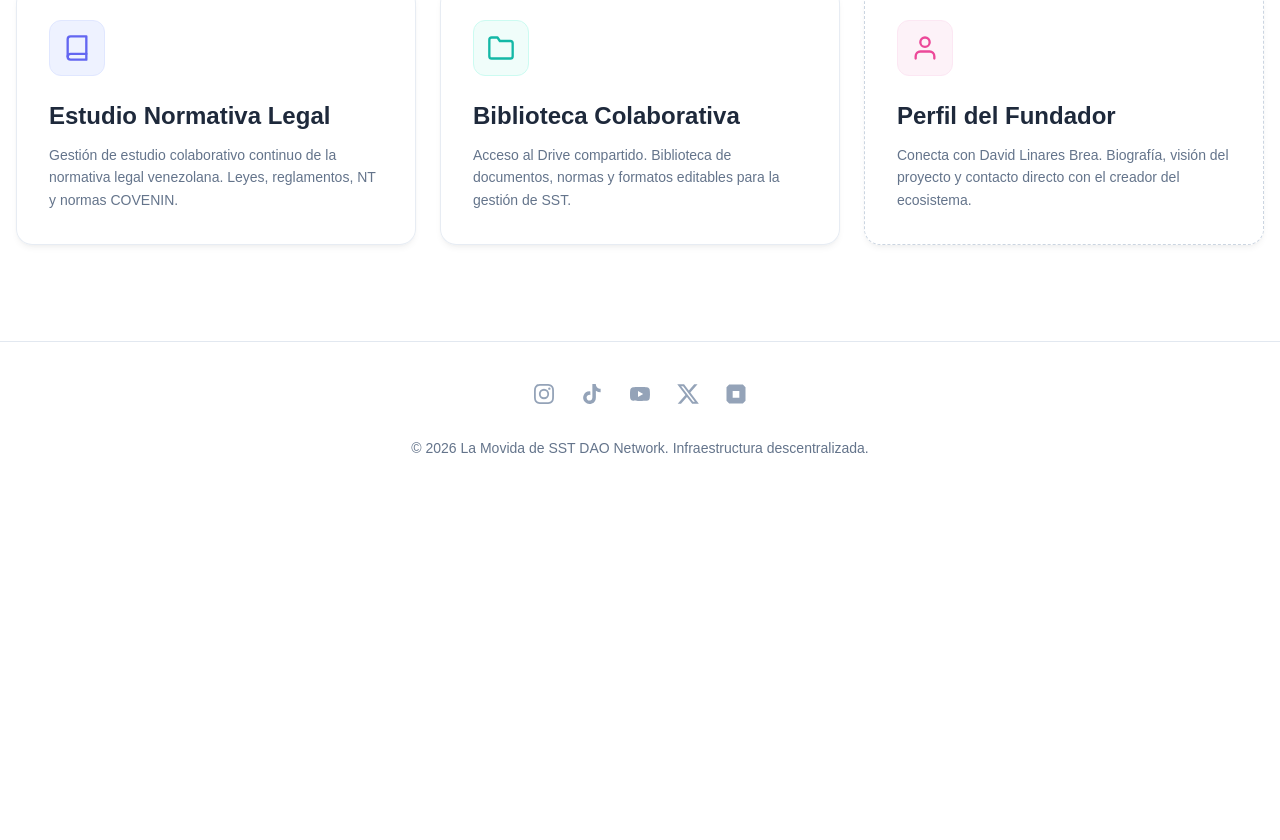
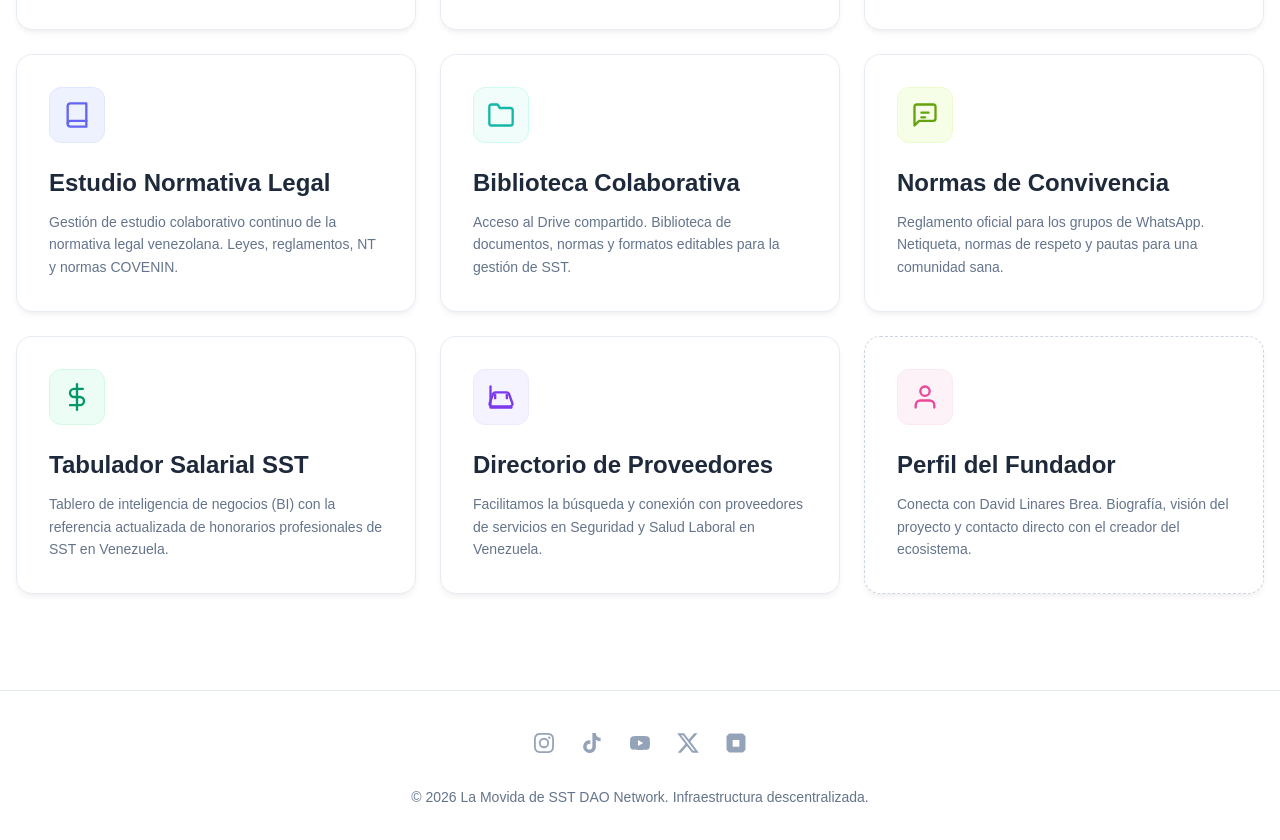
Before and after one commit to movidasst/principal, a plain HTML site: page index.html in a window 1280 px wide. Shown: the part 1172-2012 px from the top of the page. Before the commit the page ends 1670 px from the top, so only its background shows below. Drawn offline with nearby package versions, Linux system fonts and the light colour scheme.

Commit message:
Refactor HTML structure and improve styling

```diff
--- a/index.html
+++ b/index.html
@@ -22,7 +22,7 @@
     <!-- 4. PERFORMANCE: Preconexión a CDNs -->
     <link rel="preconnect" href="https://fonts.googleapis.com">
     <link rel="preconnect" href="https://fonts.gstatic.com" crossorigin>
-    <link rel="preconnect" href="https://assets.poap.xyz"> <!-- Acelera la carga del logo -->
+    <link rel="preconnect" href="https://assets.poap.xyz">
 
     <!-- Fuente Outfit (Google Fonts) -->
     <link href="https://fonts.googleapis.com/css2?family=Outfit:wght@300;400;500;700;800&display=swap" rel="stylesheet">
@@ -67,23 +67,21 @@
         }
 
         /* 5. UI: Scrollbar Personalizado */
-        /* Webkit (Chrome, Safari, Edge) */
         ::-webkit-scrollbar {
             width: 10px;
         }
         ::-webkit-scrollbar-track {
-            background: #f1f5f9; /* Slate 100 - Muy sutil */
+            background: #f1f5f9;
         }
         ::-webkit-scrollbar-thumb {
-            background: #cbd5e1; /* Slate 300 - Gris suave por defecto */
+            background: #cbd5e1;
             border-radius: 5px;
-            border: 2px solid #f1f5f9; /* Espacio alrededor para que flote */
+            border: 2px solid #f1f5f9;
             transition: background 0.3s;
         }
         ::-webkit-scrollbar-thumb:hover {
-            background: #00b050; /* Brand Color - Verde al interactuar */
+            background: #00b050;
         }
-        /* Firefox */
         html {
             scrollbar-width: thin;
             scrollbar-color: #cbd5e1 #f1f5f9;
@@ -92,11 +90,9 @@
         /* 1. Fondo de Grid Tecnológico (Versión Clara Restaurada) */
         .tech-grid {
             background-size: 40px 40px;
-            /* Líneas grises muy suaves y elegantes */
             background-image:
                 linear-gradient(to right, rgba(15, 23, 42, 0.03) 1px, transparent 1px),
                 linear-gradient(to bottom, rgba(15, 23, 42, 0.03) 1px, transparent 1px);
-            /* Mascara para desvanecer bordes suavemente */
             mask-image: radial-gradient(ellipse 80% 60% at 50% 0%, black 40%, transparent 100%);
             height: 100vh;
             width: 100%;
@@ -178,14 +174,30 @@
             DAO Organización Autónoma Descentralizada
         </div>
 
-        <h1 class="mb-6 text-4xl font-extrabold tracking-tight leading-tight md:text-6xl lg:text-7xl text-slate-900">
+        <h1 class="mb-8 text-4xl font-extrabold tracking-tight leading-tight md:text-6xl lg:text-7xl text-slate-900">
             La Movida de SST <br>
             <span class="text-transparent bg-clip-text bg-gradient-to-r from-brand to-emerald-500">DAO Network</span>
         </h1>
 
-        <p class="mb-8 text-lg font-normal text-slate-600 lg:text-xl sm:px-16 lg:px-48 max-w-4xl mx-auto">
-            Tu punto de acceso al ecosistema descentralizado más completo. Gestiona tu identidad Web3, fórmate en nuestra Academia, consulta la biblioteca normativa colaborativa y conecta con profesionales certificados. Todo en un entorno seguro, transparente y gobernado por la comunidad.
-        </p>
+        <!-- Párrafo Destacado con Diseño Visual Mejorado -->
+        <div class="mb-12 max-w-4xl mx-auto relative group cursor-default">
+            <!-- Efecto de resplandor sutil detrás -->
+            <div class="absolute -inset-1 bg-gradient-to-r from-brand/20 via-slate-200 to-brand/20 rounded-2xl blur opacity-20 group-hover:opacity-40 transition duration-700"></div>
+
+            <!-- Contenedor principal de vidrio -->
+            <div class="relative bg-white/70 backdrop-blur-md border border-white/60 rounded-2xl p-6 md:p-8 shadow-[0_8px_30px_rgb(0,0,0,0.04)]">
+                <p class="text-lg md:text-xl text-slate-600 leading-relaxed font-light">
+                    Tu punto de acceso al <span class="font-semibold text-slate-800">ecosistema descentralizado</span> más completo.
+                    Gestiona tu <span class="text-brand font-medium bg-brand/5 px-2 py-0.5 rounded-md decoration-clone">identidad Web3</span>, fórmate en nuestra Academia, consulta la biblioteca normativa colaborativa y conecta con profesionales de SST.
+                </p>
+
+                <!-- Línea final destacada como "Sello de Garantía" -->
+                <div class="mt-5 pt-5 border-t border-slate-200/60 flex flex-col md:flex-row items-center justify-center gap-2 text-sm font-medium text-slate-500">
+                    <svg class="w-5 h-5 text-brand" fill="none" viewBox="0 0 24 24" stroke="currentColor" stroke-width="2"><path stroke-linecap="round" stroke-linejoin="round" d="M9 12l2 2 4-4m6 2a9 9 0 11-18 0 9 9 0 0118 0z" /></svg>
+                    <span>Todo en un entorno <span class="text-slate-700">seguro</span>, <span class="text-slate-700">transparente</span> y <span class="text-slate-700">gobernado por la comunidad</span>.</span>
+                </div>
+            </div>
+        </div>
     </header>
 
     <!-- GRID DE NAVEGACIÓN (Los Satélites) -->
@@ -248,7 +260,7 @@
                 </p>
             </a>
 
-            <!-- 6. INSCRIPCIONES CURSOS (NUEVO) -->
+            <!-- 6. INSCRIPCIONES CURSOS -->
             <a href="https://inscripciones.movidasst.com/" class="glass-card p-8 rounded-2xl group block">
                 <div class="w-14 h-14 bg-red-50 border border-red-100 rounded-xl flex items-center justify-center mb-6 text-red-500 group-hover:bg-brand group-hover:border-brand group-hover:text-white transition-all duration-300">
                     <svg xmlns="http://www.w3.org/2000/svg" width="28" height="28" viewBox="0 0 24 24" fill="none" stroke="currentColor" stroke-width="2" stroke-linecap="round" stroke-linejoin="round"><path d="M11 4H4a2 2 0 0 0-2 2v14a2 2 0 0 0 2 2h14a2 2 0 0 0 2-2v-7"/><path d="M18.5 2.5a2.121 2.121 0 0 1 3 3L12 15l-4 1 1-4 9.5-9.5z"/></svg>
@@ -281,7 +293,41 @@
                 </p>
             </a>
 
-            <!-- 9. PERFIL DEL CREADOR -->
+            <!-- 9. NORMAS DE CONVIVENCIA -->
+            <a href="https://normas.movidasst.com/" class="glass-card p-8 rounded-2xl group block">
+                <div class="w-14 h-14 bg-lime-50 border border-lime-100 rounded-xl flex items-center justify-center mb-6 text-lime-600 group-hover:bg-brand group-hover:border-brand group-hover:text-white transition-all duration-300">
+                    <svg xmlns="http://www.w3.org/2000/svg" width="28" height="28" viewBox="0 0 24 24" fill="none" stroke="currentColor" stroke-width="2" stroke-linecap="round" stroke-linejoin="round"><path d="M21 15a2 2 0 0 1-2 2H7l-4 4V5a2 2 0 0 1 2-2h14a2 2 0 0 1 2 2z"/><path d="M9 10h6"/><path d="M9 14h3"/></svg>
+                </div>
+                <h3 class="mb-3 text-2xl font-bold text-slate-800 group-hover:text-brand transition-colors">Normas de Convivencia</h3>
+                <p class="text-slate-500 text-sm leading-relaxed group-hover:text-slate-600">
+                    Reglamento oficial para los grupos de WhatsApp. Netiqueta, normas de respeto y pautas para una comunidad sana.
+                </p>
+            </a>
+
+            <!-- 10. TABLERO DE SALARIOS -->
+            <a href="https://salarios.movidasst.com/" class="glass-card p-8 rounded-2xl group block">
+                <div class="w-14 h-14 bg-emerald-50 border border-emerald-100 rounded-xl flex items-center justify-center mb-6 text-emerald-600 group-hover:bg-brand group-hover:border-brand group-hover:text-white transition-all duration-300">
+                    <svg xmlns="http://www.w3.org/2000/svg" width="28" height="28" viewBox="0 0 24 24" fill="none" stroke="currentColor" stroke-width="2" stroke-linecap="round" stroke-linejoin="round"><line x1="12" y1="1" x2="12" y2="23"></line><path d="M17 5H9.5a3.5 3.5 0 0 0 0 7h5a3.5 3.5 0 0 1 0 7H6"></path></svg>
+                </div>
+                <h3 class="mb-3 text-2xl font-bold text-slate-800 group-hover:text-brand transition-colors">Tabulador Salarial SST</h3>
+                <p class="text-slate-500 text-sm leading-relaxed group-hover:text-slate-600">
+                    Tablero de inteligencia de negocios (BI) con la referencia actualizada de honorarios profesionales de SST en Venezuela.
+                </p>
+            </a>
+
+            <!-- 11. DIRECTORIO DE PROVEEDORES (NUEVO) -->
+            <a href="https://proveedores.movidasst.com/" class="glass-card p-8 rounded-2xl group block">
+                <div class="w-14 h-14 bg-violet-50 border border-violet-100 rounded-xl flex items-center justify-center mb-6 text-violet-600 group-hover:bg-brand group-hover:border-brand group-hover:text-white transition-all duration-300">
+                    <!-- Icono Tienda/Comercio -->
+                    <svg xmlns="http://www.w3.org/2000/svg" width="28" height="28" viewBox="0 0 24 24" fill="none" stroke="currentColor" stroke-width="2" stroke-linecap="round" stroke-linejoin="round"><path d="M3 3v18h18"/><path d="M18.72 9.002a2 2 0 0 0-1.72-1H7a2 2 0 0 0-1.72 1L2.2 17.58a2 2 0 0 0 1.8 2.42h16a2 2 0 0 0 1.8-2.42z"/><path d="M7 13v-3"/><path d="M17 13v-3"/></svg>
+                </div>
+                <h3 class="mb-3 text-2xl font-bold text-slate-800 group-hover:text-brand transition-colors">Directorio de Proveedores</h3>
+                <p class="text-slate-500 text-sm leading-relaxed group-hover:text-slate-600">
+                    Facilitamos la búsqueda y conexión con proveedores de servicios en Seguridad y Salud Laboral en Venezuela.
+                </p>
+            </a>
+
+            <!-- 12. PERFIL DEL FUNDADOR -->
             <a href="https://davidlinares.movidasst.com/" class="glass-card p-8 rounded-2xl group block border-dashed border-slate-300 hover:border-brand">
                 <div class="w-14 h-14 bg-pink-50 border border-pink-100 rounded-xl flex items-center justify-center mb-6 text-pink-500 group-hover:bg-brand group-hover:border-brand group-hover:text-white transition-all duration-300">
                     <svg xmlns="http://www.w3.org/2000/svg" width="28" height="28" viewBox="0 0 24 24" fill="none" stroke="currentColor" stroke-width="2" stroke-linecap="round" stroke-linejoin="round"><path d="M20 21v-2a4 4 0 0 0-4-4H8a4 4 0 0 0-4 4v2"/><circle cx="12" cy="7" r="4"/></svg>
@@ -323,7 +369,6 @@
 
                 <!-- Roblox (Icono Estilizado) -->
                 <a href="https://www.roblox.com/es/communities/65493783/Movida-de-SST-DAO-Network#!/about" target="_blank" rel="noopener noreferrer" class="text-slate-400 hover:text-[#000000] hover:scale-110 transition-all duration-300" aria-label="Roblox">
-                   <!-- Roblox Square Logo aproximado en SVG -->
                    <svg class="w-6 h-6" fill="currentColor" viewBox="0 0 24 24" aria-hidden="true"><path d="M5.166 2.5L2.5 5.166v13.668L5.166 21.5h13.668L21.5 18.834V5.166L18.834 2.5H5.166zm3.5 6.5h6.668v6.668H8.666V9z" /></svg>
                 </a>
             </div>
```
